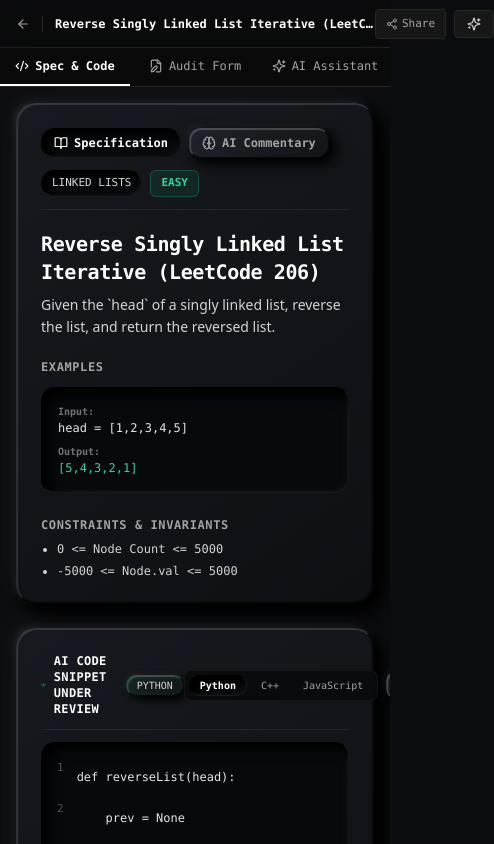
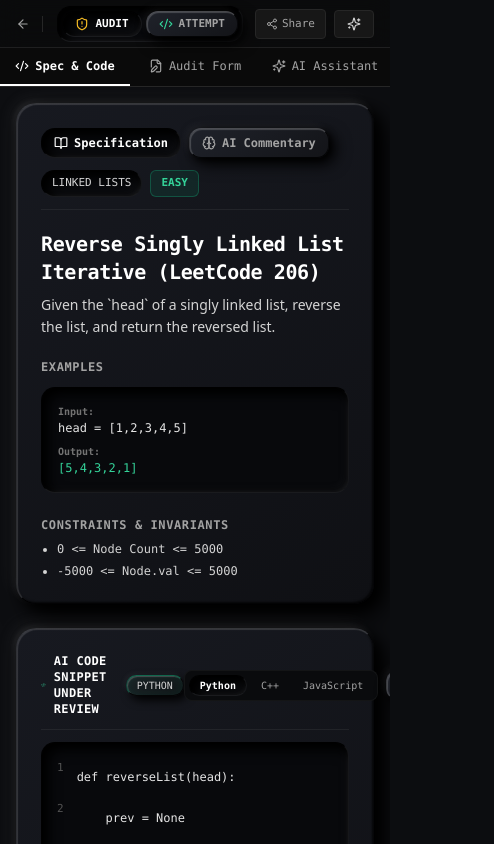
Before and after one commit to mridul3975/EvalCode, a Next.js app: page /practice/q_ll_001 in a window 390 px wide. Shown: the top 844 px of the page, 494 px wide, since content can reach past the window. Built offline with nearby package versions, Linux system fonts and the light colour scheme.

Commit message:
feat: implement practice attempt workflow with workspace component, engine, storage utilities, and types

```diff
--- a/app/practice/[id]/page.tsx
+++ b/app/practice/[id]/page.tsx
@@ -1,8 +1,8 @@
 "use client";
 
-import React, { useState, useEffect } from "react";
+import React, { useState, useEffect, Suspense } from "react";
 import Link from "next/link";
-import { notFound, useParams } from "next/navigation";
+import { notFound, useParams, useSearchParams } from "next/navigation";
 import { SEED_QUESTIONS } from "@/data/seed-questions";
 import { QuestionItem, QuestionLanguage } from "@/types/question";
 import { EvaluationSubmission, EvaluationResult } from "@/types/submission";
@@ -11,6 +11,7 @@
 import { EvaluationForm } from "@/components/review-studio/EvaluationForm";
 import { DisagreementMatrix } from "@/components/review-studio/DisagreementMatrix";
 import { AIChatAssistant } from "@/components/review-studio/AIChatAssistant";
+import { PracticeAttemptWorkspace } from "@/components/practice/PracticeAttemptWorkspace";
 import { getStoredSubmissions, saveStoredSubmission, getCustomQuestions } from "@/lib/storage";
 import { evaluateSubmission } from "@/lib/scoring-engine";
 import { getCodeForLanguage, getAvailableLanguages } from "@/lib/language-utils";
@@ -23,13 +24,19 @@
   Code2,
   FileEdit,
   Sparkles,
-  PanelRightClose,
-  PanelRightOpen,
+  ShieldAlert,
+  Terminal,
 } from "lucide-react";
 
-export default function ReviewStudioPage() {
+function ReviewStudioContent() {
   const routeParams = useParams();
+  const searchParams = useSearchParams();
   const questionId = (routeParams?.id as string) || "";
+
+  const initialModeParam = searchParams.get("mode");
+  const [studioMode, setStudioMode] = useState<"audit" | "attempt">(
+    initialModeParam === "attempt" ? "attempt" : "audit"
+  );
 
   const [question, setQuestion] = useState<QuestionItem | null>(null);
   const [submission, setSubmission] = useState<EvaluationSubmission | null>(null);
@@ -77,6 +84,15 @@
   const availableLangs = getAvailableLanguages(question);
   const currentCode = getCodeForLanguage(question, selectedLanguage);
 
+  const handleModeChange = (mode: "audit" | "attempt") => {
+    setStudioMode(mode);
+    if (typeof window !== "undefined") {
+      const url = new URL(window.location.href);
+      url.searchParams.set("mode", mode);
+      window.history.replaceState(null, "", url.toString());
+    }
+  };
+
   const handleSubmitEvaluation = (subData: EvaluationSubmission) => {
     setIsSubmitting(true);
     setTimeout(() => {
@@ -112,26 +128,59 @@
 
   return (
     <div className="min-h-screen bg-[#0d0e11] text-neutral-200 font-['Hanken_Grotesk'] antialiased flex flex-col">
-      {/* Minimal Top Navigation Strip */}
-      <header className="h-12 border-b border-neutral-800/80 bg-neutral-950/70 backdrop-blur-md px-4 sm:px-6 flex items-center justify-between sticky top-0 z-30 font-mono text-xs">
-        <div className="flex items-center gap-3">
+      {/* Top Navigation Strip */}
+      <header className="h-12 border-b border-neutral-800/80 bg-neutral-950/70 backdrop-blur-md px-4 sm:px-6 flex items-center justify-between sticky top-0 z-30 font-mono text-xs gap-3">
+        <div className="flex items-center gap-3 min-w-0">
           <Link
             href="/practice"
-            className="text-neutral-400 hover:text-white flex items-center gap-1.5 transition-colors cursor-pointer"
+            className="text-neutral-400 hover:text-white flex items-center gap-1.5 transition-colors cursor-pointer shrink-0"
           >
             <ArrowLeft className="w-3.5 h-3.5" />
             <span className="hidden sm:inline">Practice Catalog</span>
           </Link>
 
-          <span className="h-4 w-[1px] bg-neutral-800" />
+          <span className="h-4 w-[1px] bg-neutral-800 shrink-0" />
 
           <span className="font-semibold text-white truncate max-w-xs sm:max-w-md">
             {question.title}
           </span>
         </div>
 
-        <div className="flex items-center gap-2">
-          {/* Share Link */}
+        {/* Center: Mode Switcher */}
+        <div className="flex items-center gap-1 neu-inset p-1 rounded-xl shrink-0">
+          <button
+            type="button"
+            onClick={() => handleModeChange("audit")}
+            className={cn(
+              "px-3 py-1 rounded-lg font-mono text-[11px] font-bold uppercase transition-all flex items-center gap-1.5 cursor-pointer",
+              studioMode === "audit"
+                ? "neu-inset text-white font-bold border border-white/10"
+                : "neu-button text-neutral-400 hover:text-white"
+            )}
+          >
+            <ShieldAlert className="w-3.5 h-3.5 text-amber-400" />
+            <span className="hidden md:inline">Audit Buggy Code</span>
+            <span className="md:hidden">Audit</span>
+          </button>
+
+          <button
+            type="button"
+            onClick={() => handleModeChange("attempt")}
+            className={cn(
+              "px-3 py-1 rounded-lg font-mono text-[11px] font-bold uppercase transition-all flex items-center gap-1.5 cursor-pointer",
+              studioMode === "attempt"
+                ? "neu-inset text-emerald-300 font-bold border border-emerald-500/30"
+                : "neu-button text-neutral-400 hover:text-white"
+            )}
+          >
+            <Code2 className="w-3.5 h-3.5 text-emerald-400" />
+            <span className="hidden md:inline">Attempt From Scratch</span>
+            <span className="md:hidden">Attempt</span>
+          </button>
+        </div>
+
+        {/* Right Tools: Share & Gemini Copilot */}
+        <div className="flex items-center gap-2 shrink-0">
           <button
             onClick={handleShare}
             className="p-1.5 px-2.5 rounded bg-neutral-900 border border-neutral-800 text-neutral-400 hover:text-white transition-colors flex items-center gap-1 cursor-pointer"
@@ -149,7 +198,6 @@
             )}
           </button>
 
-          {/* Gemini Assistant Toggle Button */}
           <button
             type="button"
             onClick={() => setIsSidebarOpen(!isSidebarOpen)}
@@ -177,9 +225,10 @@
               : "border-transparent text-neutral-400"
           )}
         >
-          <Code2 className="w-3.5 h-3.5" />
-          <span>Spec & Code</span>
+          {studioMode === "audit" ? <Code2 className="w-3.5 h-3.5" /> : <Terminal className="w-3.5 h-3.5" />}
+          <span>{studioMode === "audit" ? "Spec & Code" : "Problem Spec"}</span>
         </button>
+
         <button
           onClick={() => setMobileTab("form")}
           className={cn(
@@ -190,8 +239,15 @@
           )}
         >
           <FileEdit className="w-3.5 h-3.5" />
-          <span>{result ? "Results" : "Audit Form"}</span>
+          <span>
+            {studioMode === "audit"
+              ? result
+                ? "Results"
+                : "Audit Form"
+              : "Editor & Tests"}
+          </span>
         </button>
+
         <button
           onClick={() => setMobileTab("assistant")}
           className={cn(
@@ -206,10 +262,10 @@
         </button>
       </div>
 
-      {/* Main Workspace: 2-Column Split + Optional Right Sidebar */}
+      {/* Main Workspace */}
       <div className="flex-1 flex overflow-hidden">
         <main className="flex-1 max-w-[1600px] w-full mx-auto p-4 sm:p-6 grid grid-cols-1 lg:grid-cols-12 gap-6 overflow-y-auto">
-          {/* Left Column (5 Cols): Problem Spec & AI Code Snippet */}
+          {/* Left Column (5 Cols) */}
           <div
             className={cn(
               "lg:col-span-5 flex flex-col gap-6",
@@ -221,6 +277,7 @@
               selectedLanguage={selectedLanguage}
             />
 
+            {studioMode === "audit" && (
               <CodeViewer
                 code={currentCode}
                 language={selectedLanguage.toUpperCase()}
@@ -229,16 +286,18 @@
                 selectedLanguage={selectedLanguage}
                 onLanguageChange={(lang) => setSelectedLanguage(lang)}
               />
+            )}
           </div>
 
-          {/* Right Column (7 Cols): Audit Form or Disagreement Matrix */}
+          {/* Right Column (7 Cols) */}
           <div
             className={cn(
               "lg:col-span-7 flex flex-col gap-6",
               mobileTab === "form" ? "flex" : "hidden lg:flex"
             )}
           >
-            {result && submission ? (
+            {studioMode === "audit" ? (
+              result && submission ? (
                 <DisagreementMatrix
                   question={question}
                   submission={submission}
@@ -260,6 +319,13 @@
                   onSubmit={handleSubmitEvaluation}
                   isSubmitting={isSubmitting}
                   onLineCiteRequested={selectedLineForCite}
+                />
+              )
+            ) : (
+              <PracticeAttemptWorkspace
+                question={question}
+                initialLanguage={selectedLanguage}
+                onSwitchToAuditMode={() => handleModeChange("audit")}
               />
             )}
           </div>
@@ -293,3 +359,11 @@
     </div>
   );
 }
+
+export default function ReviewStudioPage() {
+  return (
+    <Suspense fallback={<WorkspaceSkeleton />}>
+      <ReviewStudioContent />
+    </Suspense>
+  );
+}
```
Lines whose indentation alone changed are shown as unchanged.
